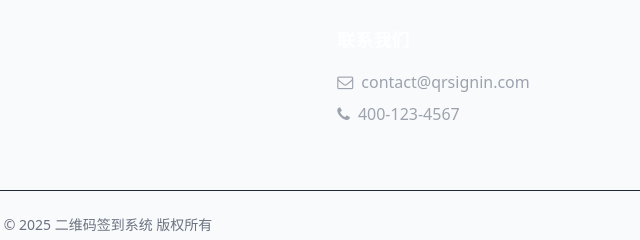
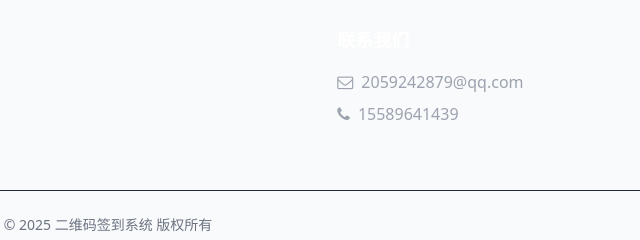
Before and after one commit to zm1439/-, a plain HTML site: page index.html in a window 1280 px wide. Shown: the part 470-710 px from the top of the page, 532-1172 px from the left. Drawn offline with nearby package versions, Linux system fonts and the light colour scheme; a script that the page names is missing.

Commit message:
Add files via upload

```diff
--- a/index.html
+++ b/index.html
@@ -558,11 +558,11 @@
                     <ul class="space-y-2">
                         <li class="flex items-center text-gray-400">
                             <i class="fa fa-envelope-o mr-2"></i>
-                            <span>contact@qrsignin.com</span>
+                            <span>2059242879@qq.com</span>
                         </li>
                         <li class="flex items-center text-gray-400">
                             <i class="fa fa-phone mr-2"></i>
-                            <span>400-123-4567</span>
+                            <span>15589641439</span>
                         </li>
                     </ul>
                 </div>
```
